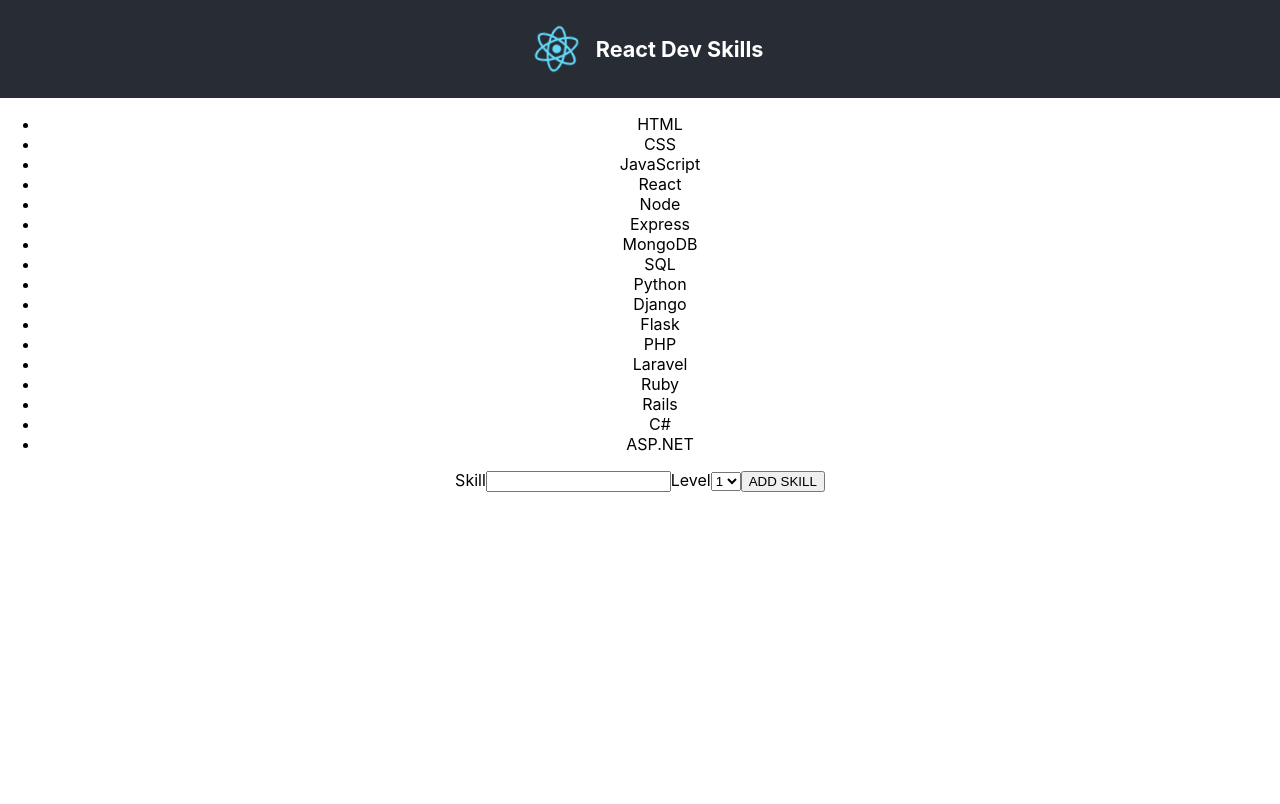
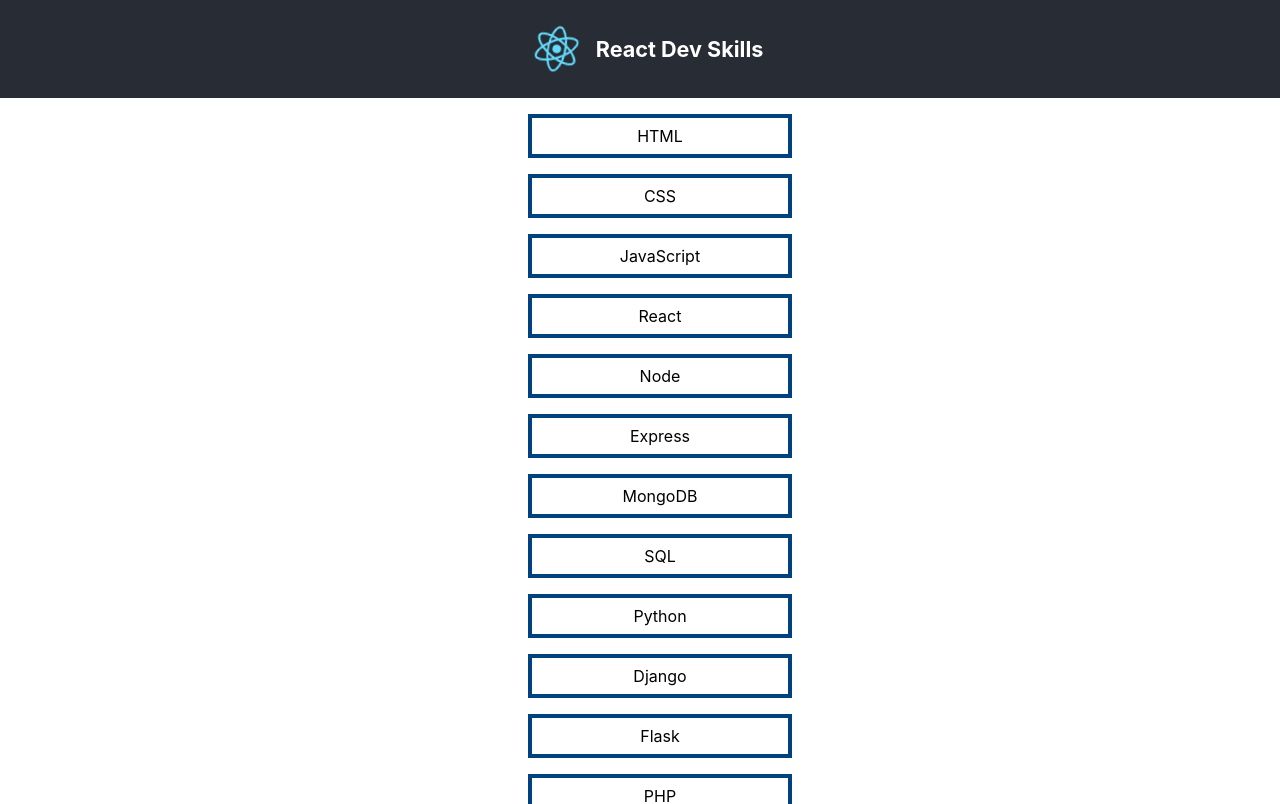
Before and after one commit to Dinssa/react-dev-skills, a React (Create React App) app: page / in a window 1280 px wide. Shown: the top 804 px of the page. Built offline with nearby package versions, Linux system fonts and the light colour scheme.

Commit message:
Style each list item

```diff
--- a/src/components/SkillListItem.css
+++ b/src/components/SkillListItem.css
@@ -0,0 +1,9 @@
+.SkillListItem {
+    list-style: none;
+    margin: 2vmin auto;
+    padding: 1vmin;
+    border: 0.5vmin solid rgb(0, 66, 128);
+    font-size: 2vmin;
+    max-width: 30vmin;
+    display: block;
+}
--- a/src/components/SkillListItem.jsx
+++ b/src/components/SkillListItem.jsx
@@ -2,5 +2,5 @@ import React from "react";
 import "./SkillListItem.css"
 
 export default function SkillListItem({ skill }) {
-  return <li>{skill}</li>;
+  return <li className="SkillListItem">{skill}</li>;
 }
```
